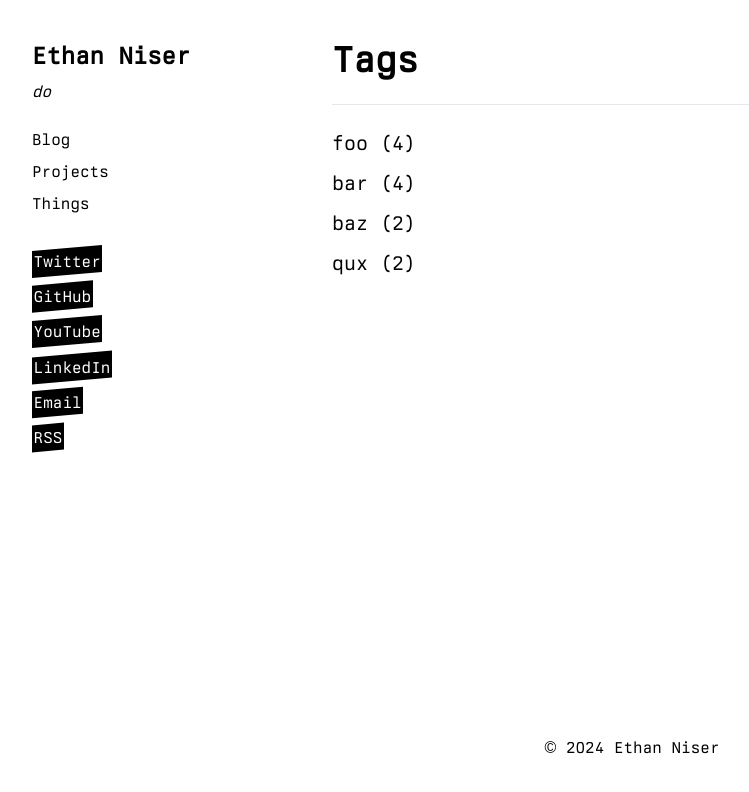
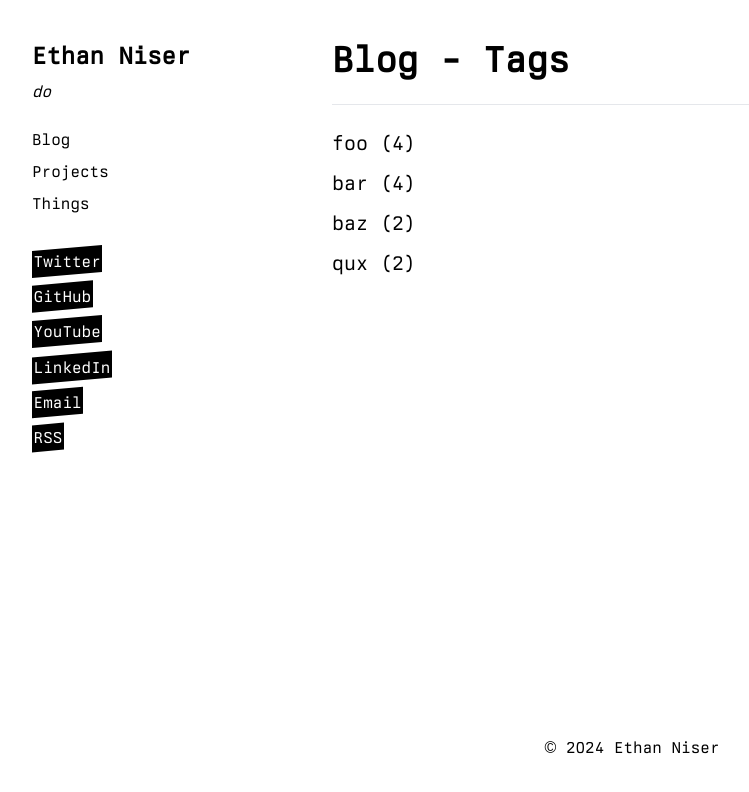
Before and after one commit to ethanniser/site, an Astro site: page /blog/tags in a window 1280 px wide. Shown: the whole page, without its empty margins (8-757 px from the left). Built offline with nearby package versions, Linux system fonts and the light colour scheme; Astro itself is replaced by a stand-in of ours.

Commit message:
change tasg page name

```diff
--- a/src/pages/blog/tags/index.astro
+++ b/src/pages/blog/tags/index.astro
@@ -29,7 +29,7 @@ const groupedPosts = groupBy(postPerTag, (_) => _.tag);
 ---
 
 <Page>
-  <Main title="Tags">
+  <Main title="Blog - Tags">
     <div class="flex flex-col gap-y-3">
       {
         Object.entries(groupedPosts).map(([tag, posts]) => (
```
